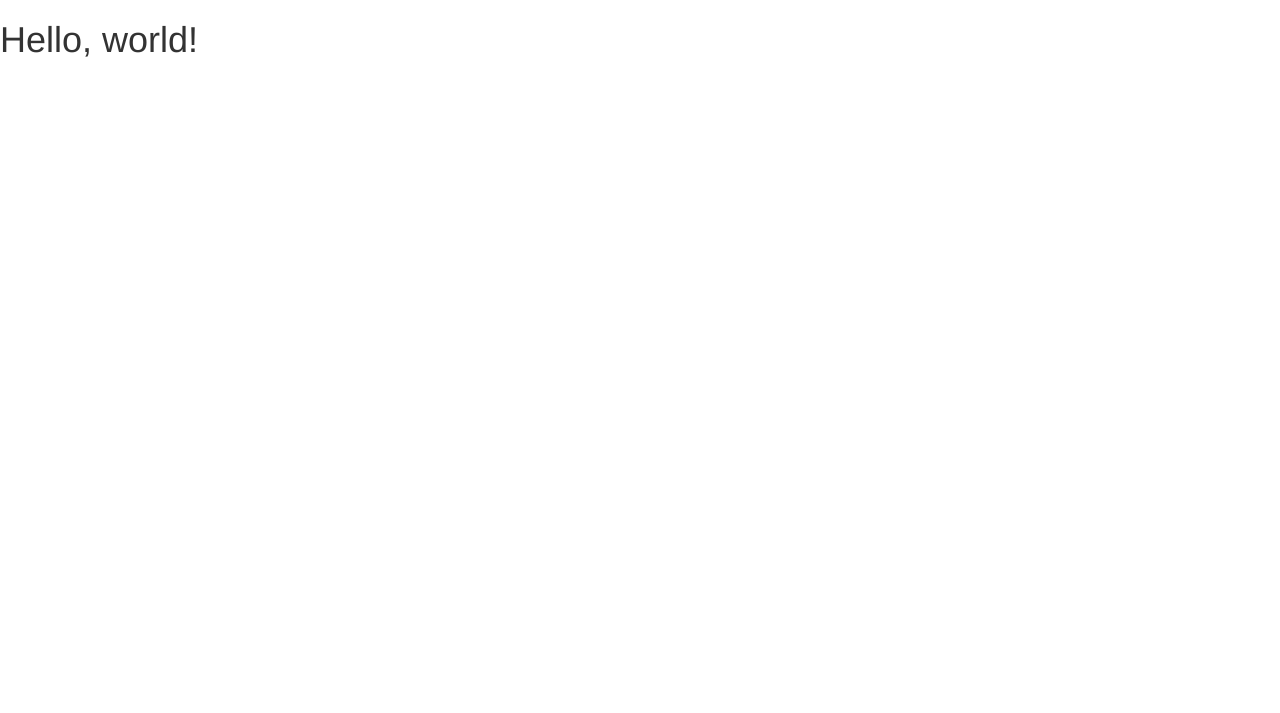
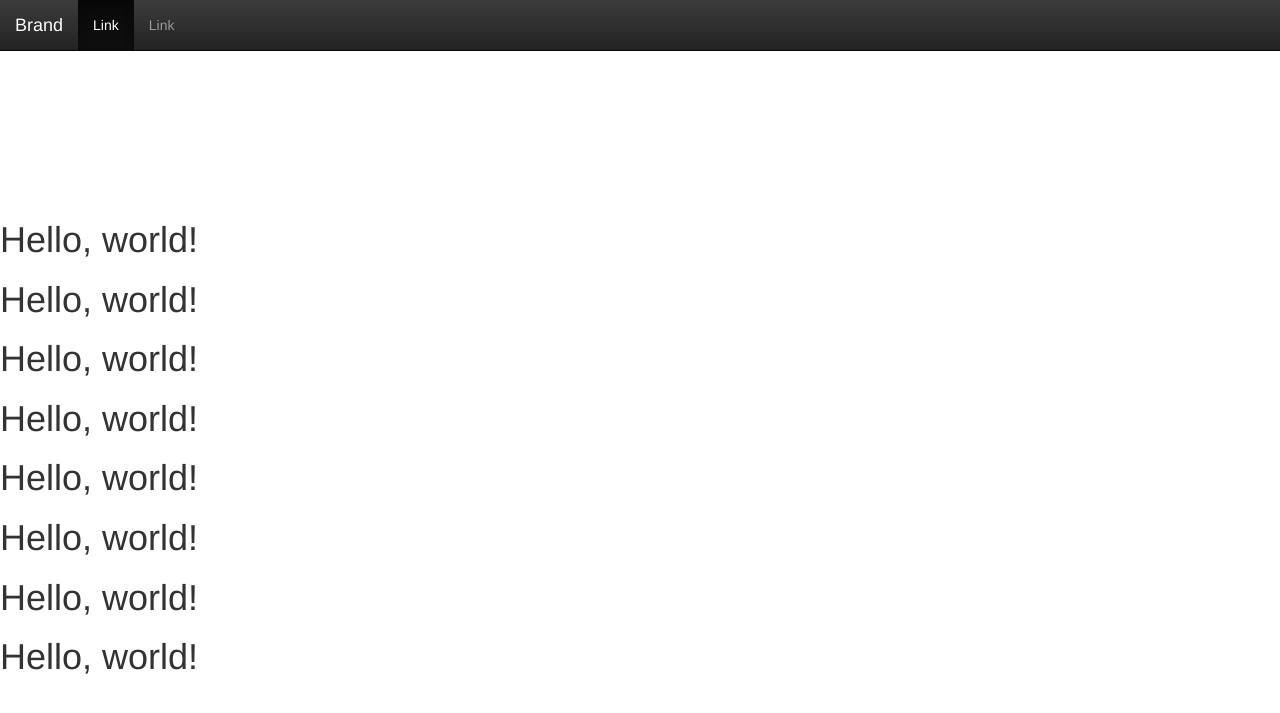
Before and after one commit to henrikromanenkov/12.tund, a PHP site: page /hello.php in a window 1280 px wide. Before the commit the part shown is almost empty. Shown: the top 713 px of the page. Run offline with PHP 8.4, Linux system fonts and the light colour scheme; some libraries are stand-ins or nearby versions.

Commit message:
added functions

```diff
--- /dev/null
+++ b/footer.php
@@ -0,0 +1,7 @@
+   <!-- jQuery (necessary for Bootstrap's JavaScript plugins) -->
+    <script src="https://ajax.googleapis.com/ajax/libs/jquery/1.11.3/jquery.min.js"></script>
+    <!-- Include all compiled plugins (below), or include individual files as needed -->
+    <!-- Latest compiled and minified JavaScript -->
+	<script src="https://maxcdn.bootstrapcdn.com/bootstrap/3.3.6/js/bootstrap.min.js" integrity="sha512-K1qjQ+NcF2TYO/eI3M6v8EiNYZfA95pQumfvcVrTHtwQVDG+aHRqLi/ETn2uB+1JqwYqVG3LIvdm9lj6imS/pQ==" crossorigin="anonymous"></script>
+  </body>
+</html>
--- /dev/null
+++ b/header.php
@@ -0,0 +1,24 @@
+<!DOCTYPE html>
+<html lang="en">
+  <head>
+    <meta charset="utf-8">
+    <meta http-equiv="X-UA-Compatible" content="IE=edge">
+    <meta name="viewport" content="width=device-width, initial-scale=1">
+    <!-- The above 3 meta tags *must* come first in the head; any other head content must come *after* these tags -->
+    <title>Bootstrap 101 Template</title>
+
+    <!-- Bootstrap -->
+    <!-- Latest compiled and minified CSS -->
+	<link rel="stylesheet" href="https://maxcdn.bootstrapcdn.com/bootstrap/3.3.6/css/bootstrap.min.css" >
+
+	<!-- Optional theme -->
+	<link rel="stylesheet" href="https://maxcdn.bootstrapcdn.com/bootstrap/3.3.6/css/bootstrap-theme.min.css" integrity="sha384-aUGj/X2zp5rLCbBxumKTCw2Z50WgIr1vs/PFN4praOTvYXWlVyh2UtNUU0KAUhAX" crossorigin="anonymous">
+
+    <!-- HTML5 shim and Respond.js for IE8 support of HTML5 elements and media queries -->
+    <!-- WARNING: Respond.js doesn't work if you view the page via file:// -->
+    <!--[if lt IE 9]>
+      <script src="https://oss.maxcdn.com/html5shiv/3.7.2/html5shiv.min.js"></script>
+      <script src="https://oss.maxcdn.com/respond/1.4.2/respond.min.js"></script>
+    <![endif]-->
+  </head>
+  <body>
--- a/hello.php
+++ b/hello.php
@@ -1,33 +1,41 @@
-<!DOCTYPE html>
-<html lang="en">
-  <head>
-    <meta charset="utf-8">
-    <meta http-equiv="X-UA-Compatible" content="IE=edge">
-    <meta name="viewport" content="width=device-width, initial-scale=1">
-    <!-- The above 3 meta tags *must* come first in the head; any other head content must come *after* these tags -->
-    <title>Bootstrap 101 Template</title>
+<?php require_once("header.php"); ?>
 
-    <!-- Bootstrap -->
-    <!-- Latest compiled and minified CSS -->
-	<link rel="stylesheet" href="https://maxcdn.bootstrapcdn.com/bootstrap/3.3.6/css/bootstrap.min.css" integrity="sha512-dTfge/zgoMYpP7QbHy4gWMEGsbsdZeCXz7irItjcC3sPUFtf0kuFbDz/ixG7ArTxmDjLXDmezHubeNikyKGVyQ==" crossorigin="anonymous">
 
-	<!-- Optional theme -->
-	<link rel="stylesheet" href="https://maxcdn.bootstrapcdn.com/bootstrap/3.3.6/css/bootstrap-theme.min.css" integrity="sha384-aUGj/X2zp5rLCbBxumKTCw2Z50WgIr1vs/PFN4praOTvYXWlVyh2UtNUU0KAUhAX" crossorigin="anonymous">
 
-    <!-- HTML5 shim and Respond.js for IE8 support of HTML5 elements and media queries -->
-    <!-- WARNING: Respond.js doesn't work if you view the page via file:// -->
-    <!--[if lt IE 9]>
-      <script src="https://oss.maxcdn.com/html5shiv/3.7.2/html5shiv.min.js"></script>
-      <script src="https://oss.maxcdn.com/respond/1.4.2/respond.min.js"></script>
-    <![endif]-->
-  </head>
-  <body>
-    <h1>Hello, world!</h1>
+<nav class="navbar navbar-inverse navbar-fixed-top">
+  <div class="container-fluid">
+    <!-- Brand and toggle get grouped for better mobile display -->
+    <div class="navbar-header">
+      <button type="button" class="navbar-toggle collapsed" data-toggle="collapse" data-target="#bs-example-navbar-collapse-1" aria-expanded="false">
+        <span class="sr-only">Toggle navigation</span>
+        <span class="icon-bar"></span>
+        <span class="icon-bar"></span>
+        <span class="icon-bar"></span>
+      </button>
+      <a class="navbar-brand" href="#">Brand</a>
+    </div>
 
-    <!-- jQuery (necessary for Bootstrap's JavaScript plugins) -->
-    <script src="https://ajax.googleapis.com/ajax/libs/jquery/1.11.3/jquery.min.js"></script>
-    <!-- Include all compiled plugins (below), or include individual files as needed -->
-    <!-- Latest compiled and minified JavaScript -->
-	<script src="https://maxcdn.bootstrapcdn.com/bootstrap/3.3.6/js/bootstrap.min.js" integrity="sha512-K1qjQ+NcF2TYO/eI3M6v8EiNYZfA95pQumfvcVrTHtwQVDG+aHRqLi/ETn2uB+1JqwYqVG3LIvdm9lj6imS/pQ==" crossorigin="anonymous"></script>
-  </body>
-</html>
+    <!-- Collect the nav links, forms, and other content for toggling -->
+    <div class="collapse navbar-collapse" id="bs-example-navbar-collapse-1">
+      <ul class="nav navbar-nav">
+        <li class="active"><a href="#">Link <span class="sr-only">(current)</span></a></li>
+        <li><a href="#">Link</a></li>
+      </ul>
+    </div><!-- /.navbar-collapse -->
+  </div><!-- /.container-fluid -->
+</nav>
+
+
+<br></br><br></br><br></br><br></br><br></br>
+
+	<h1>Hello, world!</h1><h1>Hello, world!</h1>
+	<h1>Hello, world!</h1><h1>Hello, world!</h1>
+	<h1>Hello, world!</h1><h1>Hello, world!</h1>
+	<h1>Hello, world!</h1><h1>Hello, world!</h1>
+
+
+
+
+
+
+<?php require_once("footer.php"); ?>
```
